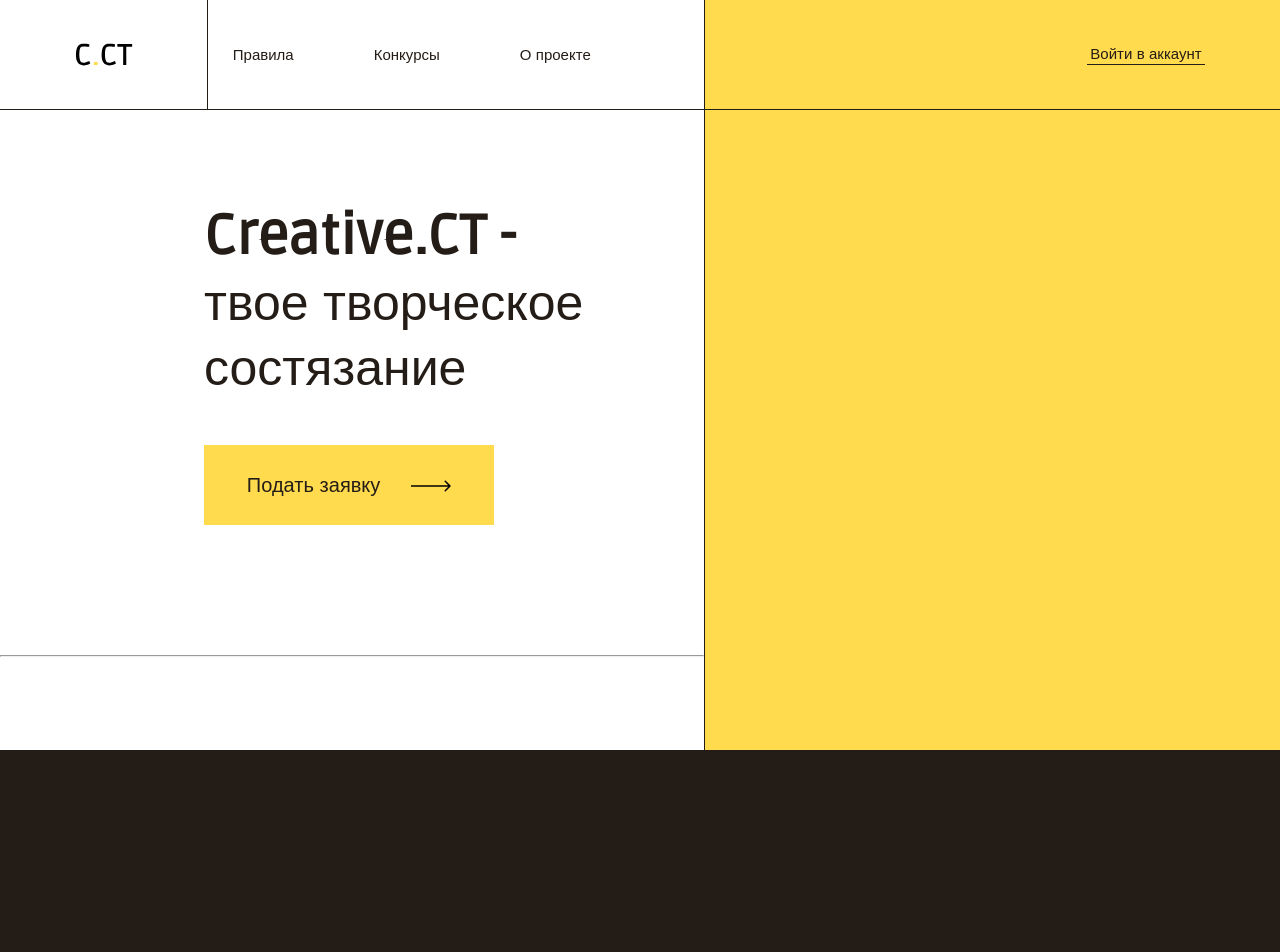
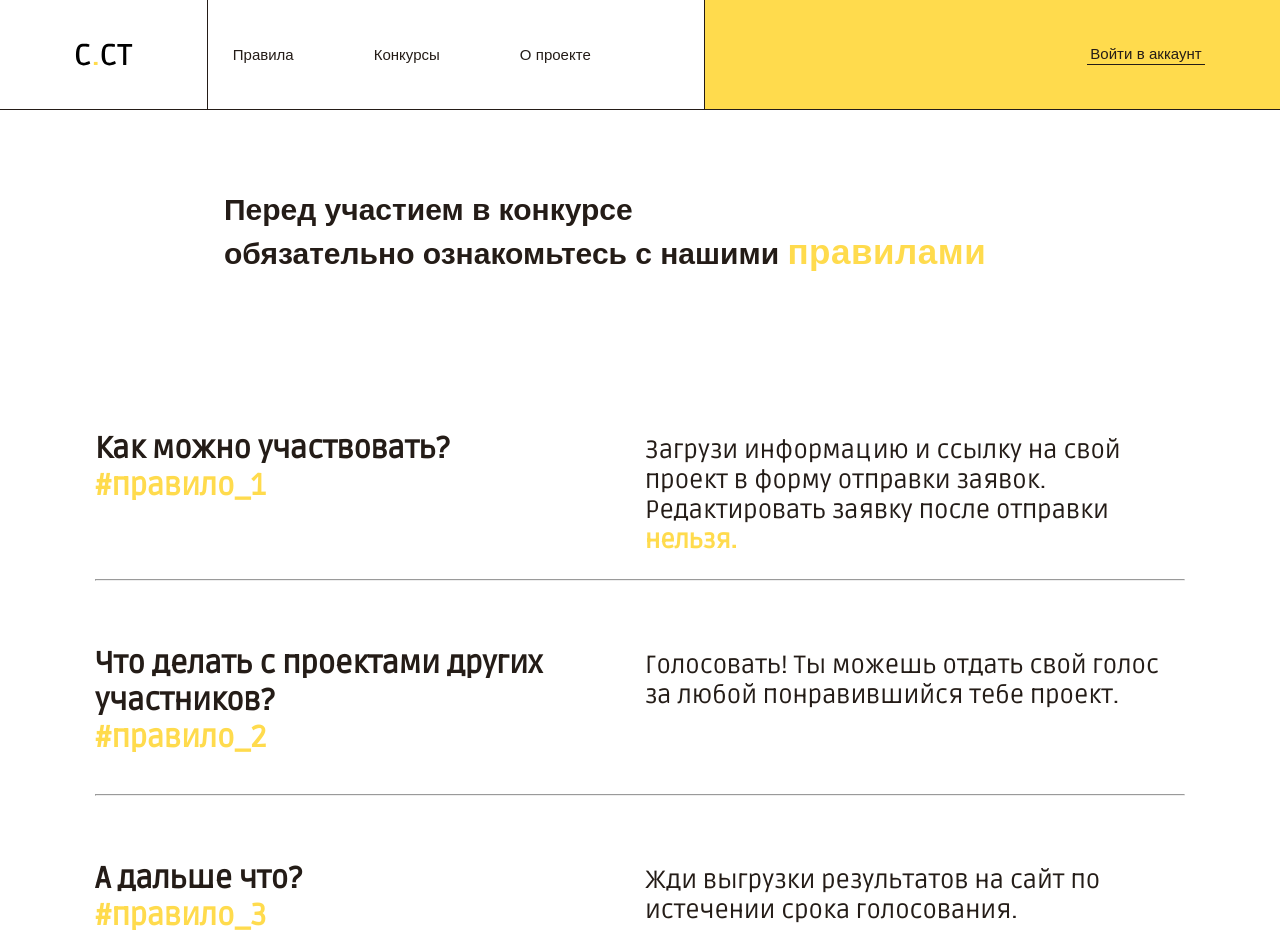
Before and after one commit to sonia13marker/creative.ct, a React (Create React App) app: page /rules in a window 1280 px wide. Shown: the top 952 px of the page. Built offline with nearby package versions, Linux system fonts and the light colour scheme.

Commit message:
страница правил

```diff
--- a/package.json
+++ b/package.json
@@ -11,6 +11,8 @@
     "react": "^18.2.0",
     "react-dom": "^18.2.0",
     "react-responsive": "^9.0.2",
+    "react-router": "^6.7.0",
+    "react-router-dom": "^6.7.0",
     "react-scripts": "5.0.1",
     "web-vitals": "^2.1.4"
   },
--- a/src/App.js
+++ b/src/App.js
@@ -1,9 +1,18 @@
+import React from 'react';
+
+import { BrowserRouter, Routes, Route } from "react-router-dom";
+import { RulesPage } from './pages/RulesPage/RulesPage';
 import { MainPage } from './pages/MainPage/MainPage';
 
-function App() {
-  return <div>
-    <MainPage />
-  </div>
-}
+export const App = () => {
+  return (
+  <>
+    <BrowserRouter>
+      <Routes>
+        <Route path="creative.ct/" element={<MainPage/>}/>
+        <Route path="/rules" element={<RulesPage/>}/>
+      </Routes>
+    </BrowserRouter>
 
-export default App;
+  </>
+)}
--- a/src/components/HeaderMenuFull/HeaderMenuFull.jsx
+++ b/src/components/HeaderMenuFull/HeaderMenuFull.jsx
@@ -6,7 +6,7 @@ export function HeaderMenuFull () {
     <nav className={style.wrap__nav}>
         <span className={style.nav__logo} />
         <ul className={style.nav__ul}>
-            <li><a href="/#" className={style.nav__link}>Правила</a></li>
+            <li><a href="/rules" className={style.nav__link}>Правила</a></li>
             <li><a href="/#" className={style.nav__link}>Конкурсы</a></li>
             <li><a href="/#" className={style.nav__link}>О проекте</a></li>
         </ul>
--- a/src/components/MainContent/style.module.css
+++ b/src/components/MainContent/style.module.css
@@ -2,7 +2,6 @@
     margin: 0;
     padding: 0;
     box-sizing: border-box;
-    overflow: hidden;
 }
 .main {
     width: 100vw;
--- a/src/index.js
+++ b/src/index.js
@@ -1,12 +1,12 @@
 import React from 'react';
 import ReactDOM from 'react-dom/client';
 import './index.css';
-import App from './App';
+import { App } from './App';
+
+
 
 
 const root = ReactDOM.createRoot(document.getElementById('root'));
 root.render(
-  <React.StrictMode>
-    <App />
-  </React.StrictMode>
+  <App />
 );
--- a/src/pages/MainPage/MainPage.jsx
+++ b/src/pages/MainPage/MainPage.jsx
@@ -14,7 +14,7 @@ const Mobile = ({children}) => {
 export function MainPage () {
 
 
-    return <div>
+    return <div style={{overflowX: "hidden", overflowY: "hidden"}}>
         <MediaQuery minWidth={700}>
             <HeaderMenuFull />
         </MediaQuery>
--- /dev/null
+++ b/src/pages/RulesPage/RulesPage.jsx
@@ -0,0 +1,64 @@
+import { HeaderMenuFull } from '../../components/HeaderMenuFull/HeaderMenuFull';
+import style from './style.module.css';
+
+export function RulesPage () {
+    return <div>
+        <HeaderMenuFull/>
+        <div className={style.container}>
+            <h2 className={style.container__h2}>
+            Перед участием в конкурсе <br/> обязательно ознакомьтесь с нашими <span className={style.h2__span}>правилами</span>
+            </h2>
+
+            <div className={style.rules_cont}>
+                {/*rule 1 */}
+                <span className={style.rule}>
+                    <span className={style.rules__header}>
+                    <p>Как можно участвовать?</p>
+                    <p className={style.rules__span}>#правило_1</p>
+                    </span>
+                    <span className={style.rules__text}>
+                    <p>Загрузи информацию и ссылку на свой проект в форму отправки заявок. Редактировать заявку после отправки <p className={style.rules__span1}>нельзя.</p></p>
+                    </span>
+                </span>
+
+                    <hr/>
+
+                {/*rule 2 */}
+                <span className={style.rule}>
+                    <span className={style.rules__header}>
+                    <p>Что делать с проектами других участников?</p>
+                    <p className={style.rules__span}>#правило_2</p>
+                    </span>
+                    <span className={style.rules__text}>
+                    <p>Голосовать! Ты можешь отдать свой голос за любой понравившийся  тебе проект.</p>
+                    </span>
+                </span>
+
+                    <hr/>
+
+                {/*rule 3 */}
+                <span className={style.rule}>
+                    <span className={style.rules__header}>
+                    <p>А дальше что?</p>
+                    <p className={style.rules__span}>#правило_3</p>
+                    </span>
+                    <span className={style.rules__text}>
+                    <p>Жди выгрузки результатов на сайт по истечении срока голосования.</p>
+                    </span>
+                </span>
+
+                    <hr/>
+
+                {/*rule 4 */}
+                <span className={style.rule}>
+                    <span className={style.rules__header}>
+                    <p className={style.attention}>#важно</p>
+                    </span>
+                    <span className={style.rules__text}>
+                    <p>Отдать свой голос можно только <span className={style.rules__span1}>один раз,</span> выбирай сердцем и душой! </p>
+                    </span>
+                </span>
+            </div>
+        </div>
+    </div>
+}
--- /dev/null
+++ b/src/pages/RulesPage/style.module.css
@@ -0,0 +1,97 @@
+* {
+    padding: 0;
+    margin: 0;
+    box-sizing: border-box;
+}
+
+.container {
+    width: 100vw;
+    height: 100%;
+    display: flex;
+    flex-direction: column;
+    justify-content: center;
+    align-items: center;
+    margin: 30px auto;
+
+}
+
+.container__h2 {
+    font-family: 'Sintony', sans-serif;
+    font-weight: 700;
+    font-size: 30px;
+    color: var(--main-black);
+    width: 845px;
+    margin-top: 50px;
+    margin-bottom: 115px;
+    align-self: flex-start;
+    margin-left: 14rem;
+}
+
+.h2__span {
+    font-family: 'Sintony', sans-serif;
+    font-weight: 700;
+    font-size: 35px;
+    letter-spacing: 0.015em;
+    color: var(--main-yel);
+}
+.rule {
+    display: grid;
+    grid-template-columns: 510px 540px;
+    grid-template-rows: 1fr;
+    align-items: baseline;
+    column-gap: 40px;
+}
+
+.rules_cont {
+    display: grid;
+    grid-template-columns: 1fr;
+    grid-template-rows: repeat(4, 1fr 50px);
+}
+
+.rules__header {
+    margin-top: 40px;
+    font-family: 'Ruda', sans-serif;
+    font-weight: 900;
+    font-size: 30px;
+    color: var(--main-black);
+}
+
+
+.rules__text {
+    font-family: 'Ruda', sans-serif;
+    font-weight: 400;
+    font-size: 25px;
+    color: var(--main-black);
+}
+
+
+.rules__span {
+    font-family: 'Ruda', sans-serif;
+    font-weight: 900;
+    font-size: 30px;
+    color: var(--main-yel);
+}
+.rules__span1 {
+    font-family: 'Ruda', sans-serif;
+    font-weight: 700;
+    font-size: 25px;
+    color: var(--main-yel);
+}
+hr {
+    background-color: black;
+    width: 100%;
+    height: 1.5px;
+    align-self: center;
+    justify-self: center;
+    /* margin-top: 30px;
+    margin-bottom: 10px; */
+}
+.attention {
+    width: min-content;
+}
+.attention::after {
+    content: "";
+    display: block;
+    width: auto;
+    border-bottom: 4px solid var(--main-yel);
+}
```
Also changed, not shown: 1 other file (tests, documents, lock files or other folders).
